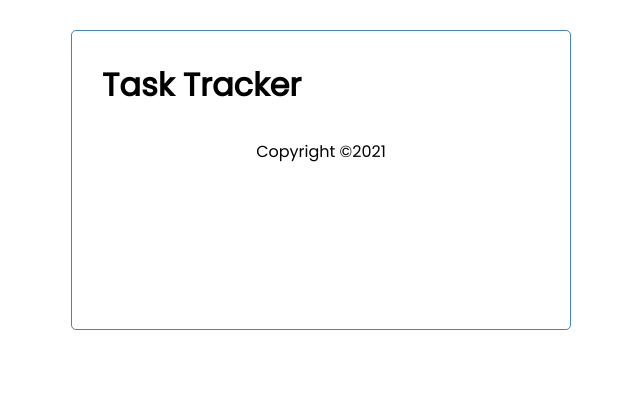
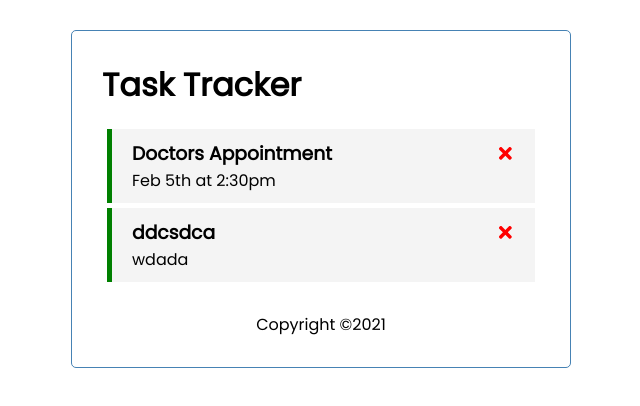
Before and after one commit to Arielxch/Task-Tracker, a React (Create React App) app: page /task/1 in a window 1280 px wide. Shown: the top 406 px of the page, without its empty margins (319-959 px from the left). Built offline with nearby package versions, Linux system fonts and the light colour scheme; data requests are answered from the project's data file.

Commit message:
chore: add useParams

```diff
--- a/src/App.js
+++ b/src/App.js
@@ -117,6 +117,10 @@ const App = () => {
           tasks={tasks}
           onDelete={deleteTask}
           onToggle={toggleReminder} />} />
+        <Route path='/task/:id' render={() => <Tasks
+          tasks={tasks}
+          onDelete={deleteTask}
+          onToggle={toggleReminder} />} />
         <Footer />
       </div>
     </Router>
--- a/src/components/Footer.js
+++ b/src/components/Footer.js
@@ -9,7 +9,7 @@ const Footer = () => {
       <p>Copyright &copy;2021</p>
       <Link to="/about">
         {/* only when the current page is home page, button is presented */}
-        {(location.pathname === '/' || location.pathname === '/tasks') && (
+        {(location.pathname === '/' || location.pathname === '/tasks' || location.pathname === '/task') && (
           <Button
             elementId='footer-button'
             buttonColor='blue'
@@ -18,7 +18,7 @@ const Footer = () => {
       </Link>
       <Link to="/future-version">
         {/* only when the current page is home page, button is presented */}
-        {(location.pathname === '/' || location.pathname === '/tasks') && (
+        {(location.pathname === '/' || location.pathname === '/tasks' || location.pathname === '/task') && (
           <Button
             elementId='footer-button'
             buttonColor='coral'
@@ -27,7 +27,7 @@ const Footer = () => {
       </Link>
       <Link to="/default-version">
         {/* only when the current page is home page, button is presented */}
-        {(location.pathname === '/' || location.pathname === '/tasks') && (
+        {(location.pathname === '/' || location.pathname === '/tasks' || location.pathname === '/task') && (
           <Button
             elementId='footer-button'
             buttonColor='gray'
--- a/src/components/Tasks.js
+++ b/src/components/Tasks.js
@@ -1,6 +1,10 @@
-import Task from './Task'
+import Task from './Task';
+import { useParams } from 'react-router';
 
 const Tasks = ({ tasks, onDelete, onToggle }) => {
+  const { id } = useParams();
+  console.log(id);
+
   return (
     <>
       {tasks.map((task) => (
@@ -9,7 +13,7 @@ const Tasks = ({ tasks, onDelete, onToggle }) => {
           onDelete={onDelete}
           onToggle={onToggle} />))}
     </>
-  )
-}
+  );
+};
 
-export default Tasks
+export default Tasks;
```
